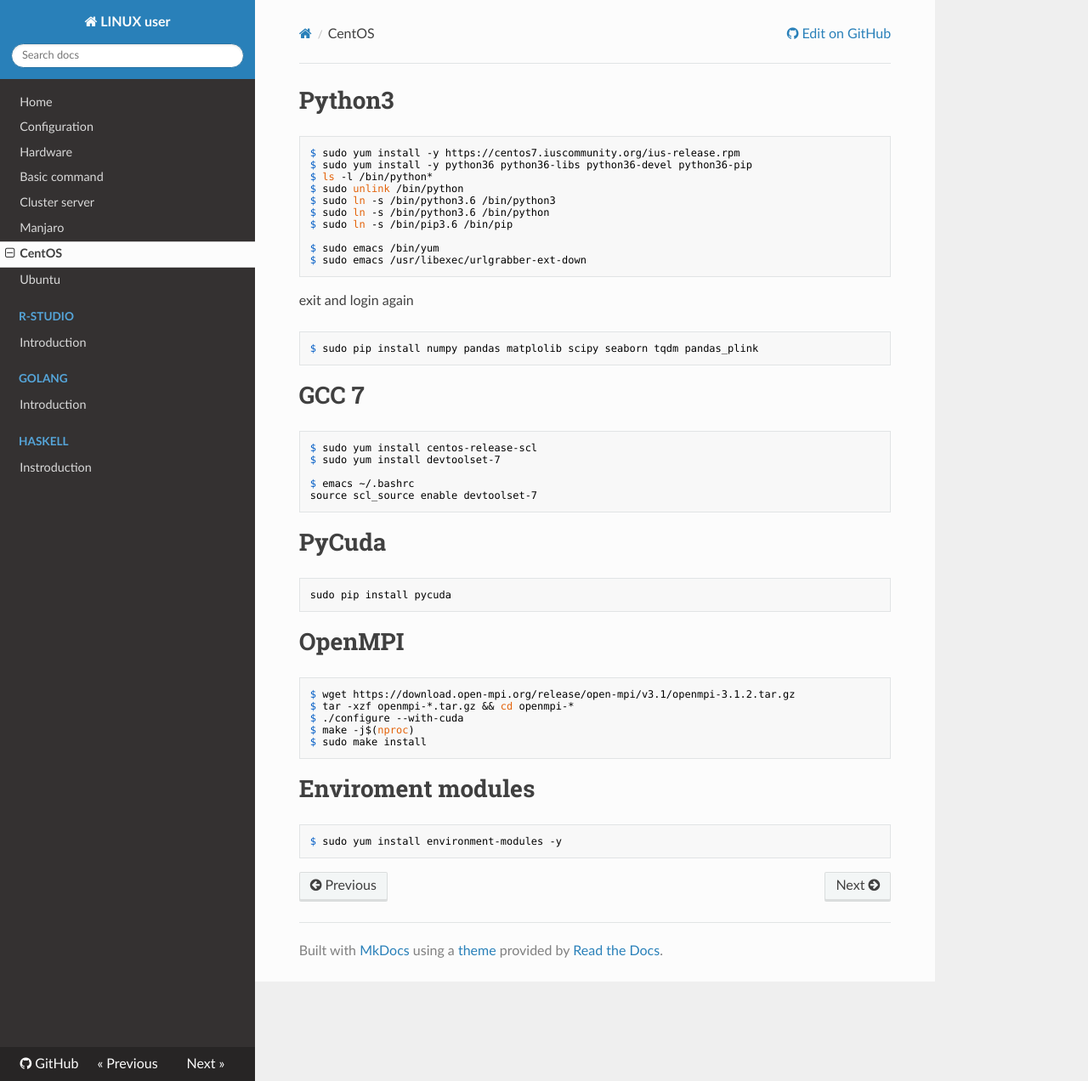
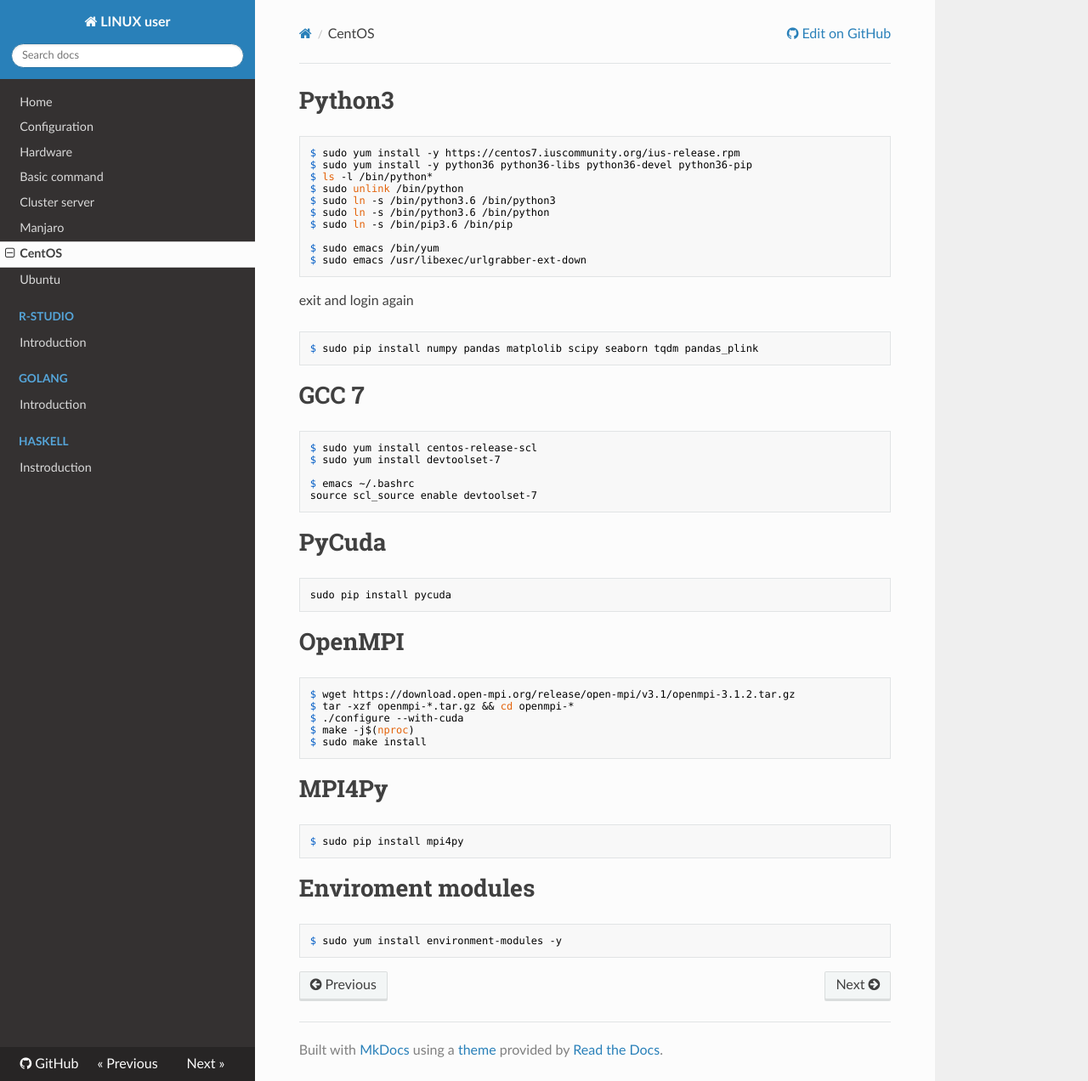
Before and after one commit to WonyoungCho/LINUX, an MkDocs documentation site: the page built from docs/centos_conf.md, in a window 1280 px wide and 1272 px high. Shown: the whole window at 85% size. Built offline with MkDocs 1.6.1, drawn with Linux system fonts in a browser that asks for light colours; nearby versions of some CDN libraries; old or Windows-style settings are respelled for this version of MkDocs.

Commit message:
Update centos_conf.md

````diff
--- a/docs/centos_conf.md
+++ b/docs/centos_conf.md
@@ -38,6 +38,11 @@ $ make -j$(nproc)
 $ sudo make install
 ```
 
+# MPI4Py
+```
+$ sudo pip install mpi4py
+```
+
 # Enviroment modules
 ```
 $ sudo yum install environment-modules -y
````
